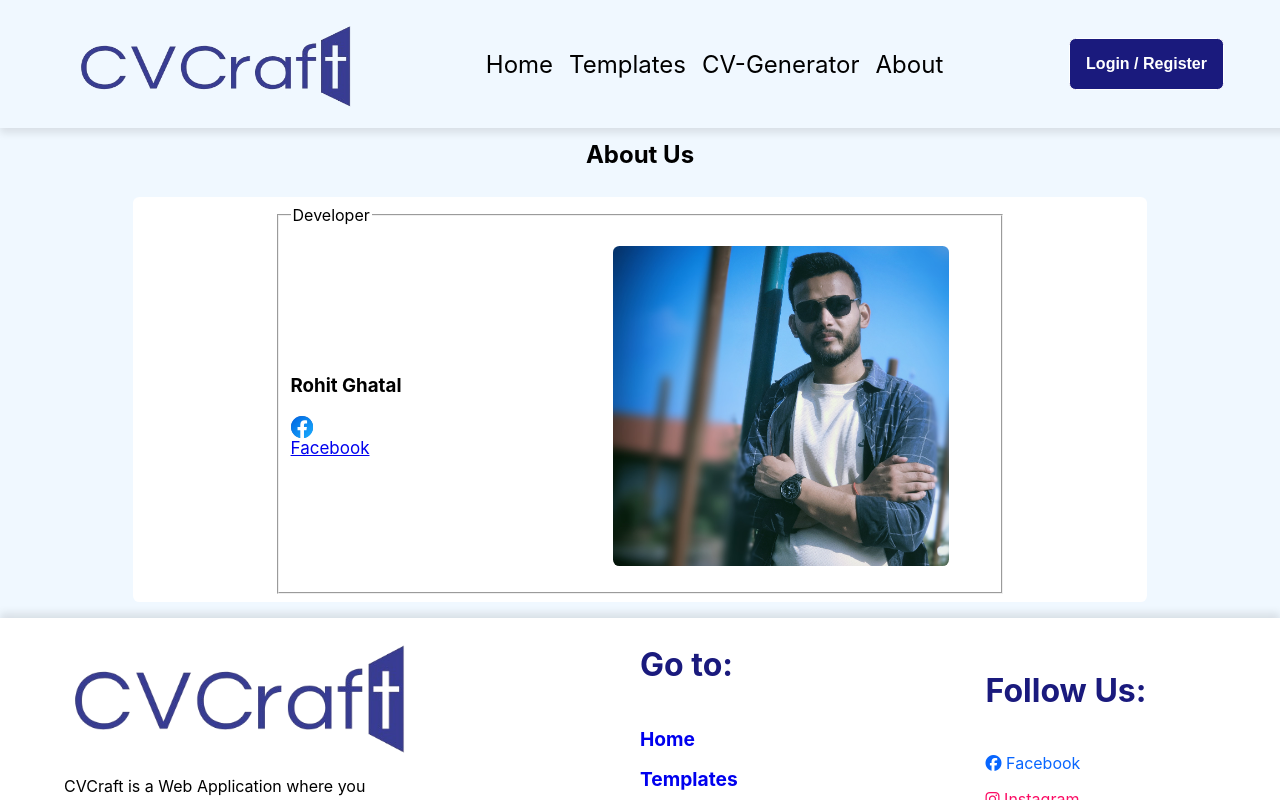
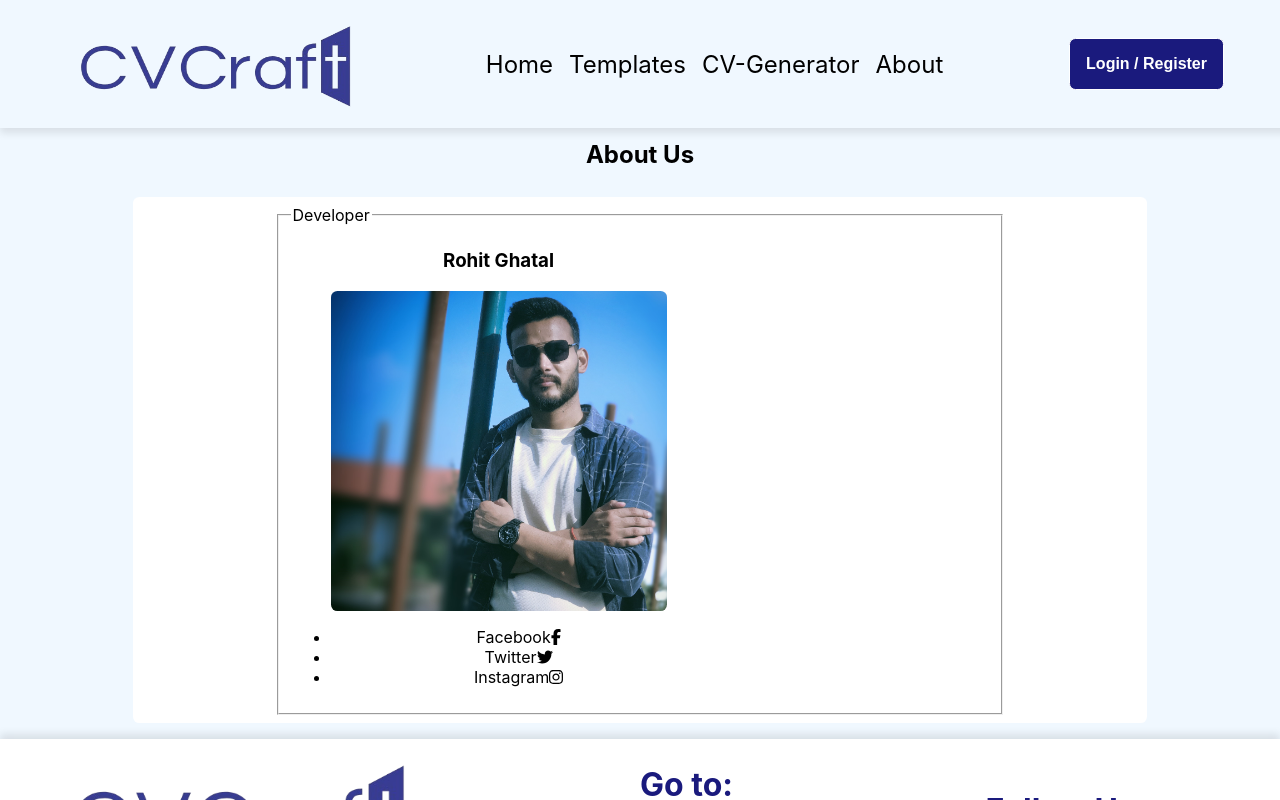
Before and after one commit to rohitghatal1/CVMaker-ReactJS, a React (Create React App) app: page /about in a window 1280 px wide. Shown: the top 800 px of the page. Built offline with nearby package versions, Linux system fonts and the light colour scheme.

Commit message:
added social link sesction

```diff
--- a/src/components/about.css
+++ b/src/components/about.css
@@ -1,15 +1,15 @@
-.aboutUsWrapper {
+.aboutUsConponent{
     margin-top: 6rem;
     padding: 1rem;
     background-color: aliceblue;
 }
 
-  .aboutUsWrapper h2 {
+.aboutUsConponent h2{
     text-align: center;
     padding: 0.5rem;
 }
 
-  .aboutUsWrapper .aboutUsContainer {
+.aboutUsConponent .aboutUsContainer{
     background-color: white;
     width: 80%;
     margin: auto;
@@ -17,7 +17,7 @@
     border-radius: 0.4rem;
 }
 
-  .aboutUsWrapper .aboutUsContainer .developerSection {
+.aboutUsConponent .aboutUsContainer .owner{
     display: flex;
     justify-content: space-between;
     align-items: center;
@@ -25,166 +25,32 @@
     margin: auto;
 }
 
-  .aboutUsWrapper .aboutUsContainer .developerInfo {
+.aboutUsConponent .aboutUsContainer .owner .ownerInfo{
     text-align: center;
+
 }
 
-  .aboutUsWrapper .aboutUsContainer .developerInfo .socialSection .facebookContainer .tooltipContainer {
-    position: relative;
-    cursor: pointer;
-    transition: all 0.2s;
-    font-size: 17px;
-    border-radius: 10px;
-  }
-
-  .aboutUsWrapper .aboutUsContainer .developerInfo .socialSection .facebookContainer .tooltipBox {
-    position: absolute;
-    top: 0;
-    left: 50%;
-    transform: translateX(-50%);
-    padding: 10px;
-    opacity: 0;
-    pointer-events: none;
-    transition: all 0.3s;
-    border-radius: 15px;
-    box-shadow: inset 5px 5px 5px rgba(0, 0, 0, 0.2),
-      inset -5px -5px 15px rgba(255, 255, 255, 0.1),
-      5px 5px 15px rgba(0, 0, 0, 0.3),
-      -5px -5px 15px rgba(255, 255, 255, 0.1);
-  }
-
-  .aboutUsWrapper .aboutUsContainer .developerInfo .socialSection .facebookContainer .profileBox {
-    background: #3b5998;
-    border-radius: 10px 15px;
-    padding: 10px;
-    border: 1px solid #29487d;
-  }
-
-  .aboutUsWrapper .aboutUsContainer .developerInfo .socialSection .facebookContainer:hover .tooltipBox {
-    top: -150px;
-    opacity: 1;
-    visibility: visible;
-    pointer-events: auto;
-  }
-
-  .aboutUsWrapper .aboutUsContainer .developerInfo .socialSection .facebookContainer .icon {
-    text-decoration: none;
-    color: #fff;
-    display: block;
-    position: relative;
-  }
-
-  .aboutUsWrapper .aboutUsContainer .developerInfo .socialSection .facebookContainer .icon .layer {
-    width: 55px;
-    height: 55px;
-    border: 3px solid #1877f2;
-    border-radius: 50%;
-    transition: transform 0.3s, border 0.3s ease, box-shadow 0.3s ease;
-    box-shadow: 0 0 15px rgba(24, 119, 242, 0.7), 0 0 20px rgba(24, 119, 242, 0.5);
-  }
-
-  .aboutUsWrapper .aboutUsContainer .developerInfo .socialSection .facebookContainer .icon:hover .layer {
-    transform: rotate(-35deg) skew(20deg);
-    box-shadow: 0 0 30px rgba(24, 119, 242, 1), 0 0 40px rgba(24, 119, 242, 0.7);
-  }
-
-  .aboutUsWrapper .aboutUsContainer .developerInfo .socialSection .facebookContainer .layer span {
-    position: absolute;
-    top: 0;
-    left: 0;
-    height: 100%;
-    width: 100%;
-    border: 1px solid #fff;
-    border-radius: 50%;
-    transition: all 0.3s;
-  }
-
-  .aboutUsWrapper .aboutUsContainer .developerInfo .socialSection .facebookContainer .icon:hover .layer span {
-    box-shadow: -1px 1px 3px #1877f2;
-  }
-
-  .aboutUsWrapper .aboutUsContainer .developerInfo .socialSection .facebookContainer .icon .text {
-    position: absolute;
-    left: 50%;
-    bottom: -5px;
-    opacity: 0;
-    font-weight: 500;
-    transform: translateX(-50%);
-    transition: bottom 0.3s ease, opacity 0.3s ease;
-  }
-
-  .aboutUsWrapper .aboutUsContainer .developerInfo .socialSection .facebookContainer .icon:hover .text {
-    bottom: -35px;
-    opacity: 1;
-  }
-
-  .aboutUsWrapper .aboutUsContainer .developerInfo .socialSection .facebookContainer .facebookSVG {
-    font-size: 25px;
-    display: flex;
-    align-items: center;
-    justify-content: center;
-    background: linear-gradient(45deg, #1877f2 0%, #3b5998 25%, #1877f2 50%, #3b5998 75%, #1877f2 100%);
-    border-radius: 50%;
-  }
-
-  .aboutUsWrapper .aboutUsContainer .developerInfo .socialSection .facebookContainer .userInfo {
-    display: flex;
-    gap: 10px;
-  }
-
-  .aboutUsWrapper .aboutUsContainer .developerInfo .socialSection .facebookContainer .userImage {
-    width: 50px;
-    height: 50px;
-    font-size: 25px;
-    font-weight: 700;
-    border: 1px solid #1877f2;
-    border-radius: 10px;
-    display: flex;
-    align-items: center;
-    justify-content: center;
-    background: #fff;
-  }
-
-  .aboutUsWrapper .aboutUsContainer .developerInfo .socialSection .facebookContainer .userName {
-    font-size: 17px;
-    font-weight: 700;
-    color: #1877f2;
-  }
-
-  .aboutUsWrapper .aboutUsContainer .developerInfo .socialSection .facebookContainer .userDetails {
-    display: flex;
-    flex-direction: column;
-    gap: 0;
-    color: #fff;
-  }
-
-  .aboutUsWrapper .aboutUsContainer .developerInfo .socialSection .facebookContainer .about {
-    color: #ccc;
-    padding-top: 5px;
-  }
-
-  .aboutUsWrapper .aboutUsContainer .developerSection .developerPhoto {
+.aboutUsConponent .aboutUsContainer .owner .developerPhoto{
     width: 21rem;
     height: 20rem;
     transition: all ease 0.8s;
 }
-
-  .aboutUsWrapper .aboutUsContainer .developerSection .developerPhoto img {
+.aboutUsConponent .aboutUsContainer .owner .developerPhoto img{
     width: 100%;
     height: 100%;
     border-radius: 0.4rem;
 }
 
-  .aboutUsWrapper .aboutUsContainer .developerSection:hover .developerPhoto {
+.aboutUsConponent .aboutUsContainer .owner:hover .developerPhoto{
     transform: scale(1.15);
 }
 
-  .aboutUsWrapper .aboutUsContainer .aboutApp {
+.aboutUsConponent .aboutUsContainer .aboutApp{
     width: 70%;
     margin: auto;
 }
 
-  .aboutUsWrapper .aboutUsContainer .aboutApp p {
+.aboutUsConponent .aboutUsContainer .aboutApp p{
     text-align: justify;
     font-size: 15px;
 }
--- a/src/components/aboutUs.js
+++ b/src/components/aboutUs.js
@@ -1,72 +1,44 @@
 import React from 'react';
 import './about.css';
 import developerPhoto from '../assets/personPhotos/profilePic.jpg';
+import { FontAwesomeIcon } from '@fortawesome/react-fontawesome';
+import { faFacebookF, faTwitter, faInstagram } from '@fortawesome/free-brands-svg-icons';
 
 export default function AboutUs() {
   return (
-    <div className="aboutUsWrapper">
-      <div className="aboutUsComponent">
+    <div>
+      <div className="aboutUsConponent">
         <h2>About Us</h2>
         <div className="aboutUsContainer">
-          <fieldset className="developerSection">
+          <fieldset className="owner">
             <legend>Developer</legend>
-            <div className="developerInfo">
+            <div className="ownerInfo">
               <h3>Rohit Ghatal</h3>
-              <p></p>
-              <div className="socialSection">
-                {/* Facebook link */}
-                <div className="facebookContainer">
-                  <div className="tooltipContainer">
-                    <div className="tooltipBox">
-                      <div className="profileBox">
-                        <div className="userInfo">
-                          <div className="userImage">Fb</div>
-                          <div className="userDetails">
-                            <div className="userName">User</div>
-                            <div className="userHandle">@username</div>
-                          </div>
-                        </div>
-                        <div className="friendsInfo">500+ Friends</div>
-                      </div>
-                    </div>
-                    <div className="socialLink">
-                      <a className="iconLink" href="/">
-                        <div className="iconLayer">
-                          <span></span><span></span><span></span><span></span>
-                          <span className="facebookSVG">
-                            <svg
-                              viewBox="0 0 40 40"
-                              xmlns="http://www.w3.org/2000/svg"
-                            >
-                              <linearGradient id="a" x1="0%" y1="0%" x2="100%" y2="100%">
-                                <stop stopColor="#0062e0" offset="0"></stop>
-                                <stop stopColor="#19afff" offset="1"></stop>
-                              </linearGradient>
-                              <path
-                                d="M16.7 39.8C7.2 38.1 0 29.9 0 20 0 9 9 0 20 0s20 9 20 20c0 9.9-7.2 18.1-16.7 19.8l-1.1-.9h-4.4l-1.1.9z"
-                                fill="url(#a)"
-                              ></path>
-                              <path
-                                d="m27.8 25.6.9-5.6h-5.3v-3.9c0-1.6.6-2.8 3-2.8H29V8.2c-1.4-.2-3-.4-4.4-.4-4.6 0-7.8 2.8-7.8 7.8V20h-5v5.6h5v14.1c1.1.2 2.2.3 3.3.3 1.1 0 2.2-.1 3.3-.3V25.6h4.4z"
-                                fill="#fff"
-                              ></path>
-                            </svg>
-                          </span>
-                        </div>
-                        <div className="linkText">Facebook</div>
-                      </a>
-                    </div>
-                  </div>
-                </div>
+              <figure className='developerPhoto'>
+                <img src={developerPhoto} alt="Developer" />
+              </figure>
+
+              {/* Social Media Section */}
+              <div className="social">
+                <ul className="wrapper">
+                  <li className="icon facebook">
+                    <span className="tooltip">Facebook</span>
+                    <FontAwesomeIcon icon={faFacebookF} />
+                  </li>
+                  <li className="icon twitter">
+                    <span className="tooltip">Twitter</span>
+                    <FontAwesomeIcon icon={faTwitter} />
+                  </li>
+                  <li className="icon instagram">
+                    <span className="tooltip">Instagram</span>
+                    <FontAwesomeIcon icon={faInstagram} />
+                  </li>
+                </ul>
               </div>
             </div>
-            <figure className="developerPhoto">
-              <img src={developerPhoto} alt="Developer" />
-            </figure>
           </fieldset>
-
-          <div className="aboutAppSection">
-            {/* Additional content for the app can go here */}
+          <div className="aboutApp">
+            {/* Additional content for the app description can go here */}
           </div>
         </div>
       </div>
```
Lines whose indentation alone changed are shown as unchanged.
